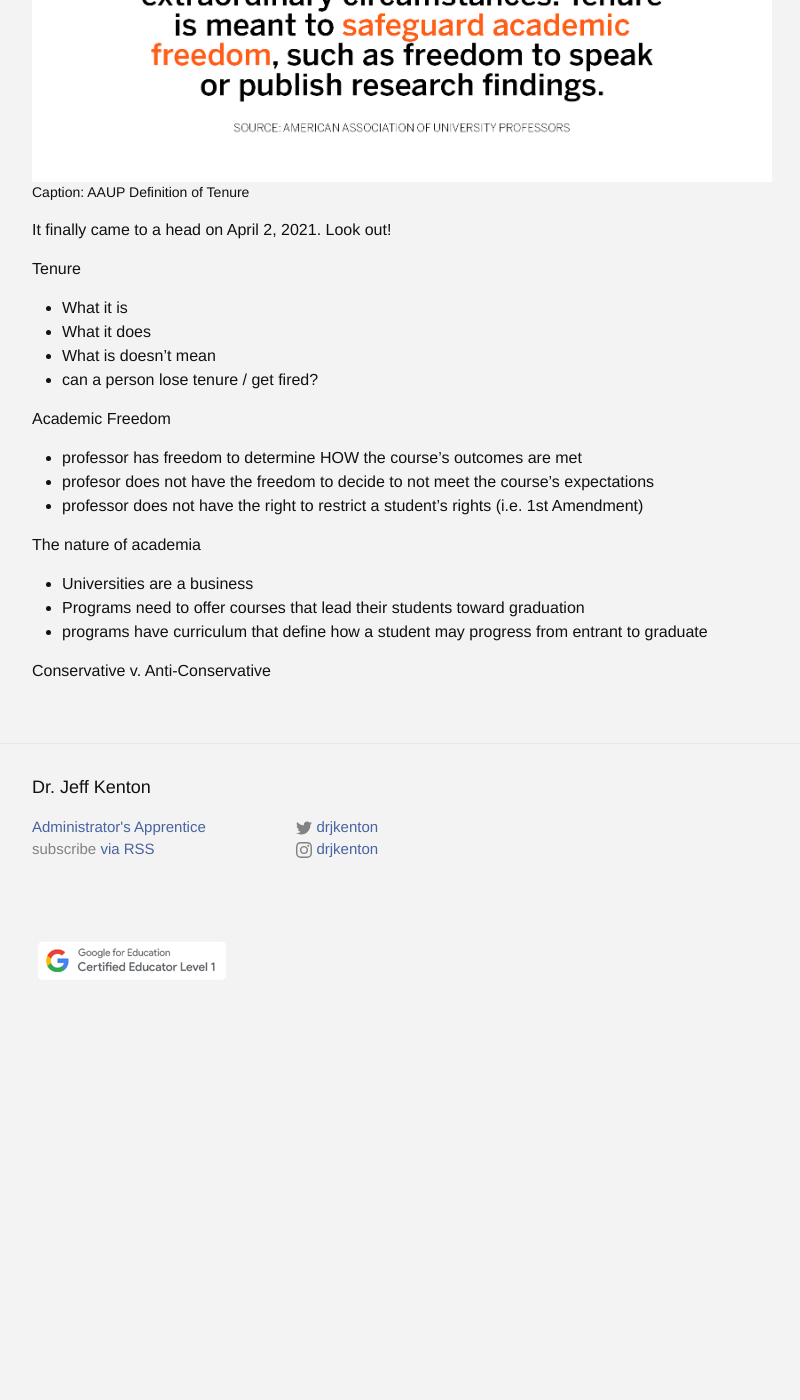
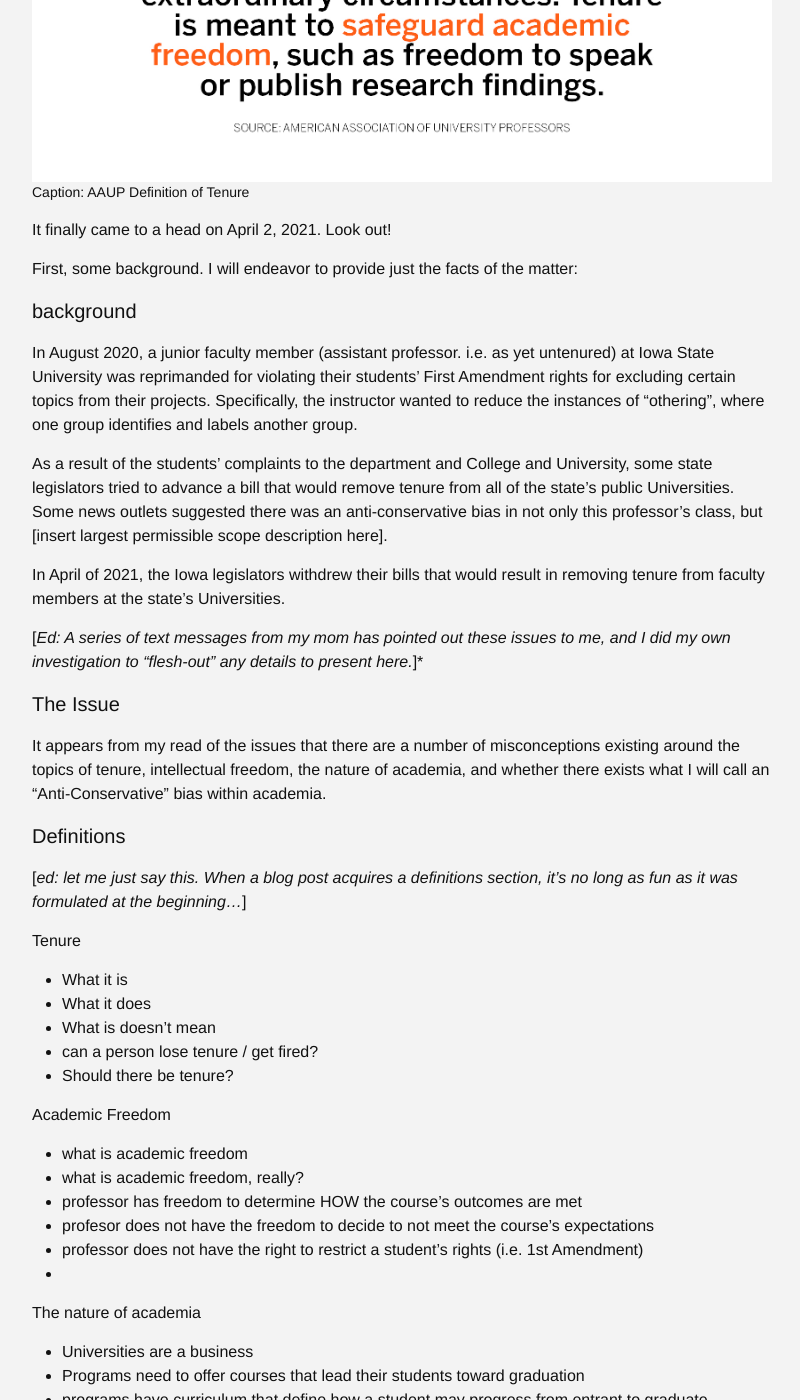
Before and after one commit to jkenton/drkenton, a Jekyll site: the page built from tenure.md, in a window 1280 px wide and 1400 px high, scrolled down 352 px. Shown: the whole window, without its empty margins (238-1038 px from the left). Built offline with Jekyll 4.4.1, drawn with Linux system fonts in a browser that asks for light colours; before the commit the page ends 1473 px from its top, so only the background shows below that.

Commit message:
tenure-expansion

```diff
--- a/tenure.md
+++ b/tenure.md
@@ -13,17 +13,43 @@ permalink: /Tenure/
 
 It finally came to a head on April 2, 2021. Look out!
 
+
+First, some background. I will endeavor to provide just the facts of the matter:
+
+<h4>background</h4>
+In August 2020, a junior faculty member (assistant professor. i.e. as yet untenured) at Iowa State University was reprimanded for violating their students' First Amendment rights for excluding certain topics from their projects. Specifically, the instructor wanted to reduce the instances of "othering", where one group identifies and labels another group.
+
+
+As a result of the students' complaints to the department and College and University, some state legislators tried to advance a bill that would remove tenure from all of the state's public Universities. Some news outlets suggested there was an anti-conservative bias in not only this professor's class, but [insert largest permissible scope description here].
+
+
+In April of 2021, the Iowa legislators withdrew their bills that would result in removing tenure from faculty members at the state's Universities.
+
+[*Ed: A series of text messages from my mom has pointed out these issues to me, and I did my own investigation to "flesh-out" any details to present here.*]*
+
+<h4>The Issue</h4>
+It appears from my read of the issues that there are a number of misconceptions existing around the topics of tenure, intellectual freedom, the nature of academia, and whether there exists what I will call an "Anti-Conservative" bias within academia.
+
+
+<h4>Definitions</h4>
+[*ed: let me just say this. When a blog post acquires a definitions section, it's no long as fun as it was formulated at the beginning...*]
+
+
 Tenure
 - What it is
 - What it does
 - What is doesn't mean
 - can a person lose tenure / get fired?
+- Should there be tenure?
 
 
 Academic Freedom
+- what is academic freedom
+- what is academic freedom, really?
 - professor has freedom to determine HOW the course's outcomes are met
 - profesor does not have the freedom to decide to not meet the course's expectations
 - professor does not have the right to restrict a student's rights (i.e. 1st Amendment)
+-
 
 
 The nature of academia
```
